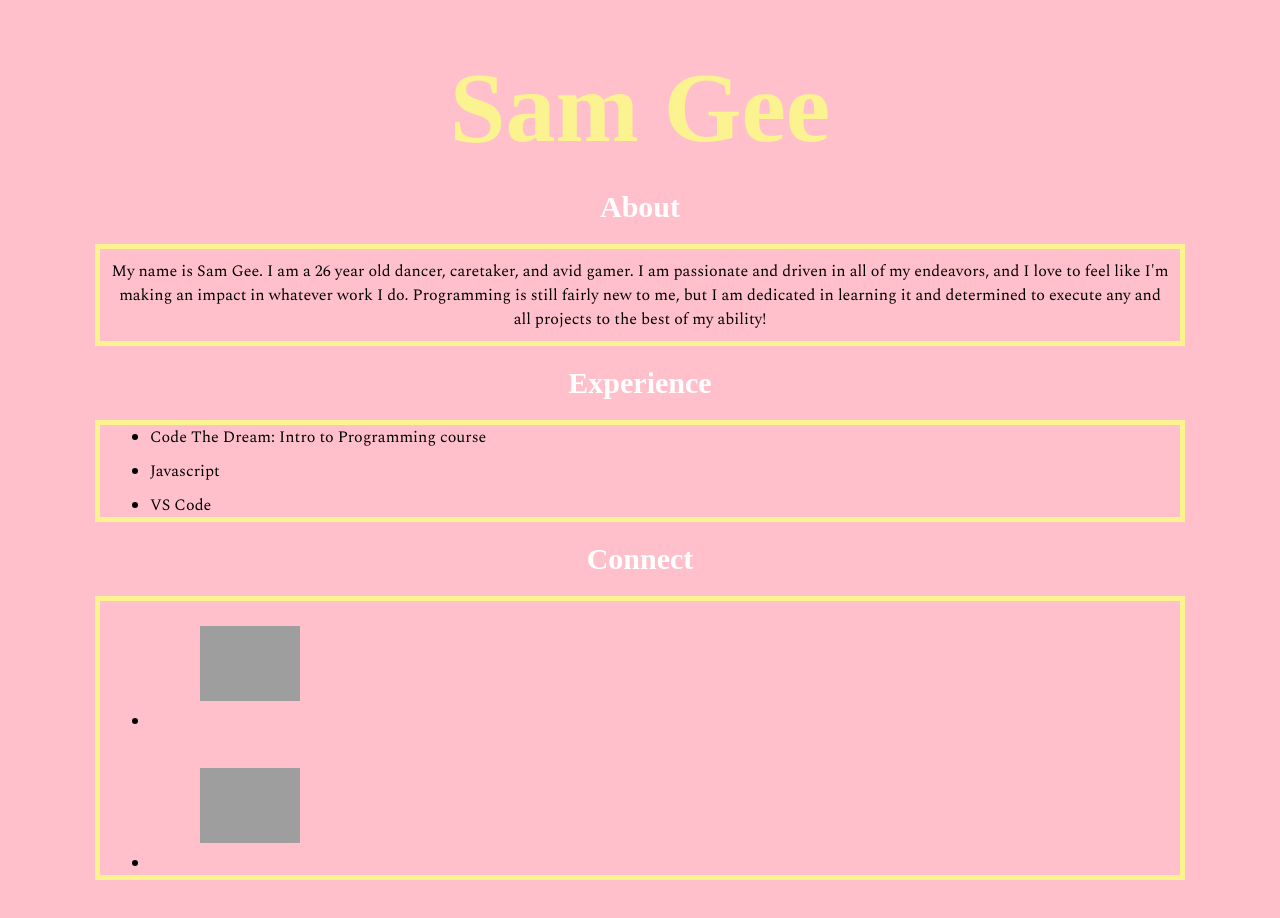
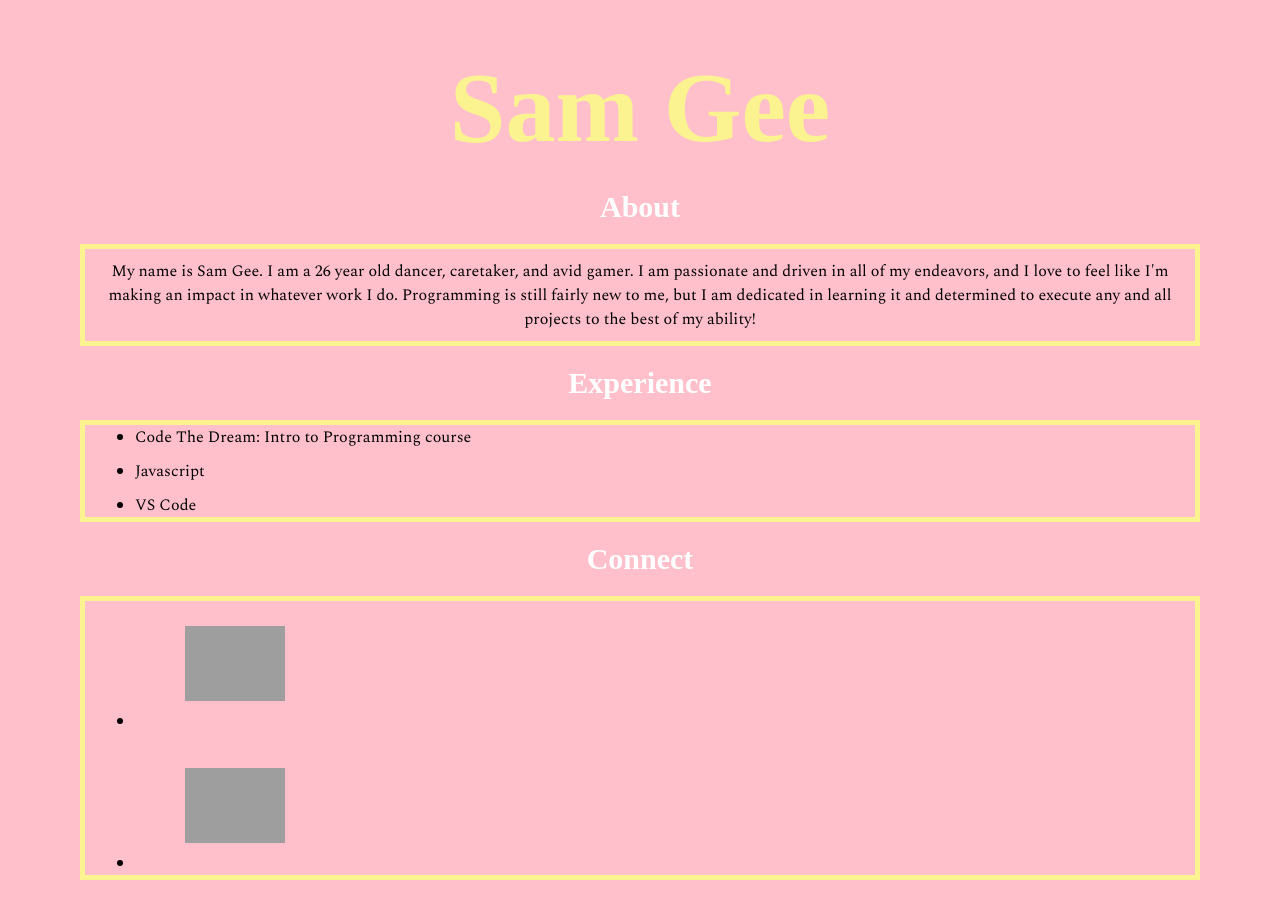
Before and after one commit to TheLegendofSamson/sam-gee-jupiter, a plain HTML site: page index.html in a window 1280 px wide. Drawn offline with nearby package versions, Linux system fonts and the light colour scheme; grey boxes are pictures that could not be loaded; a web font is replaced by a local one.

Commit message:
updated styling

```diff
--- a/css/index.css
+++ b/css/index.css
@@ -1,6 +1,13 @@
 * {
     margin: 25px;
+}
+
+body {
     background-color: pink;
+    color: black;
+}
+section {
+    margin: 10px;
 }
 
 .meow-script-regular {
@@ -42,6 +49,10 @@ p {
     padding: 10px;
 }
 
+ul {
+    outline: 5px solid rgb(250, 243, 144);
+}
+
 li {
     font-family: "Spectral";
     margin: 10px;
@@ -51,7 +62,3 @@ img {
     height: auto;
     width: 100px;
 }
-
-ul {
-    outline: 5px solid rgb(250, 243, 144);
-}
```
